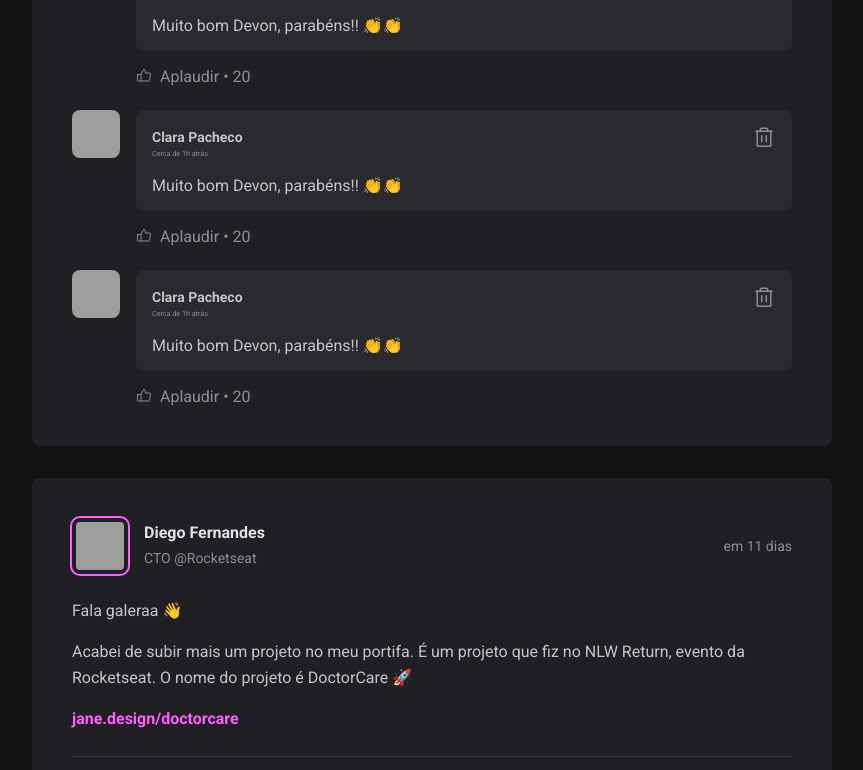
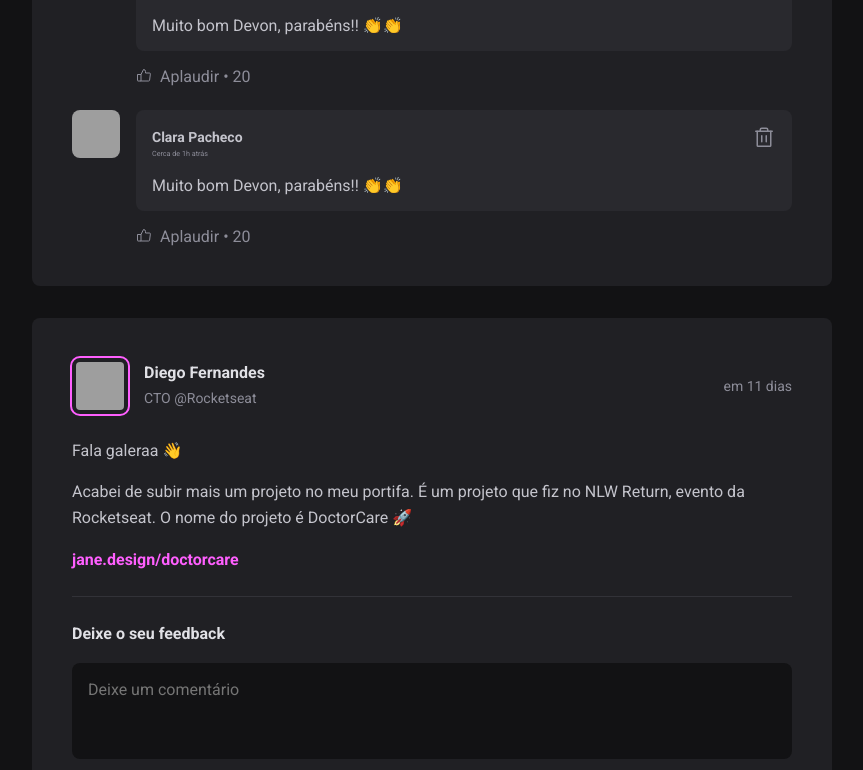
Before and after one commit to Clara-Pacheco/IGNITE_ROCKETSEAT-ignite_feed, a React (Vite) app: page / in a window 1280 px wide. Shown: the part 631-1401 px from the top of the page, without its empty margins (352-1215 px from the left). Built offline with nearby package versions, Linux system fonts and the light colour scheme; grey boxes are pictures that could not be loaded.

Commit message:
Create an state variable to control and render when a new comment is inserted

```diff
--- a/src/components/Post.jsx
+++ b/src/components/Post.jsx
@@ -5,14 +5,19 @@ import styles from './Post.module.css'
 
 import { Comment } from './Comment'
 import { Avatar } from './Avatar'
+import { useState } from 'react'
 
 // Post data structure:
 // author: { avatar_url: "", name: "", role: ""}
 // publishedAt: Date
 // content: String
 
+export function Post({author,content,publishedAt}) {
 
-export function Post({author,content,publishedAt}) {
+  const [comments, setComments] = useState([
+    1,
+    2
+  ])
 
   // Variável que será atribuída ao parâmetro title da tag <time>
   const publishedDateFormatted = format(publishedAt,"d 'de' LLLL 'às' HH:mm'h'", {
@@ -31,6 +36,11 @@ export function Post({author,content,publishedAt}) {
     locale: ptBR,
     addSuffix: true,
   })
+
+  function handleCreateNewComment(){
+    event.preventDefault()
+    setComments([...comments, comments.length + 1])
+  }
 
   return (
     <article className={styles.post}>
@@ -59,7 +69,7 @@ export function Post({author,content,publishedAt}) {
        })}
       </div>
 
-      <form className={styles.commentForm}>
+      <form onSubmit={handleCreateNewComment} className={styles.commentForm}>
         <strong>Deixe o seu feedback</strong>
 
         <textarea placeholder='Deixe um comentário'/>
@@ -70,9 +80,9 @@ export function Post({author,content,publishedAt}) {
       </form>
 
       <div className={styles.commentList}>
-        <Comment />
-        <Comment />
-        <Comment />
+       {comments.map(comment=>{
+        return <Comment />
+       })}
       </div>
     </article>
   )
```
